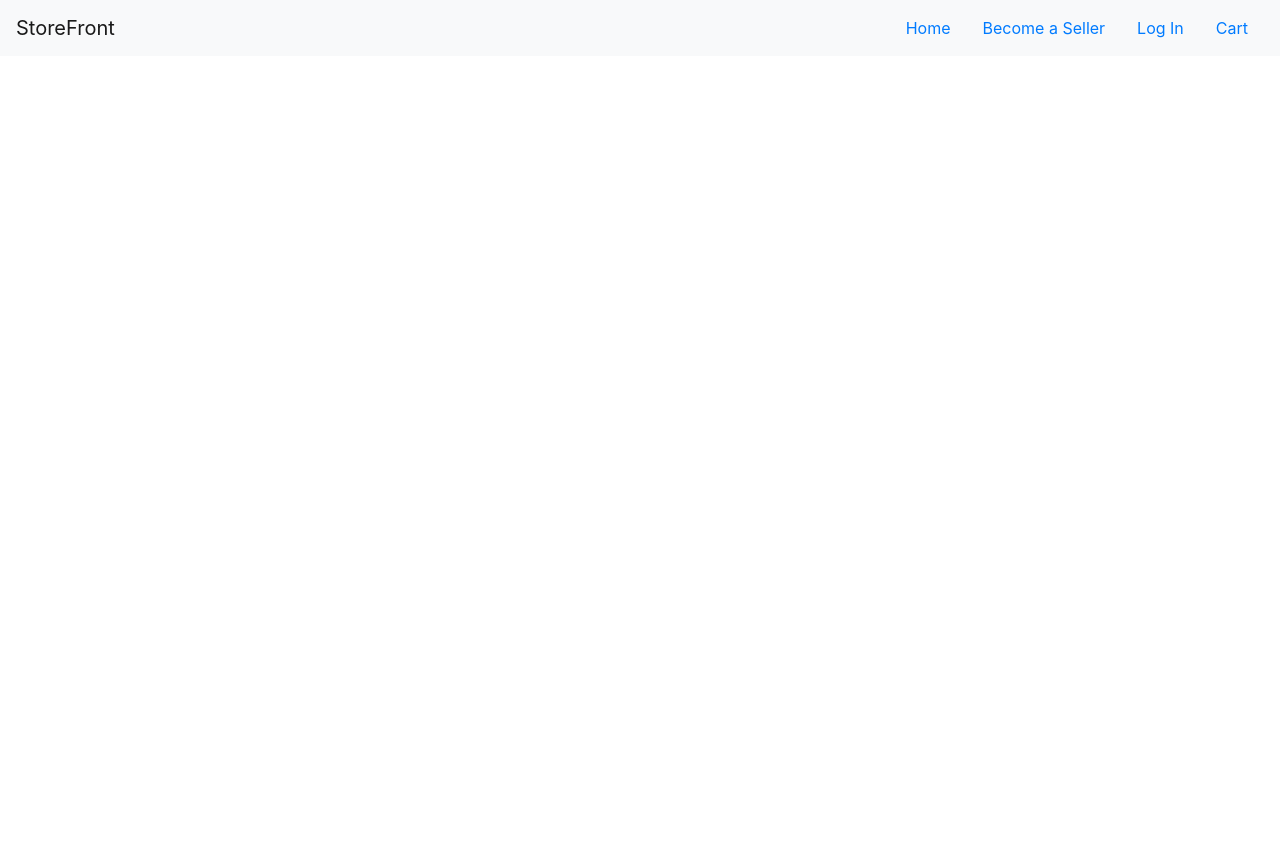
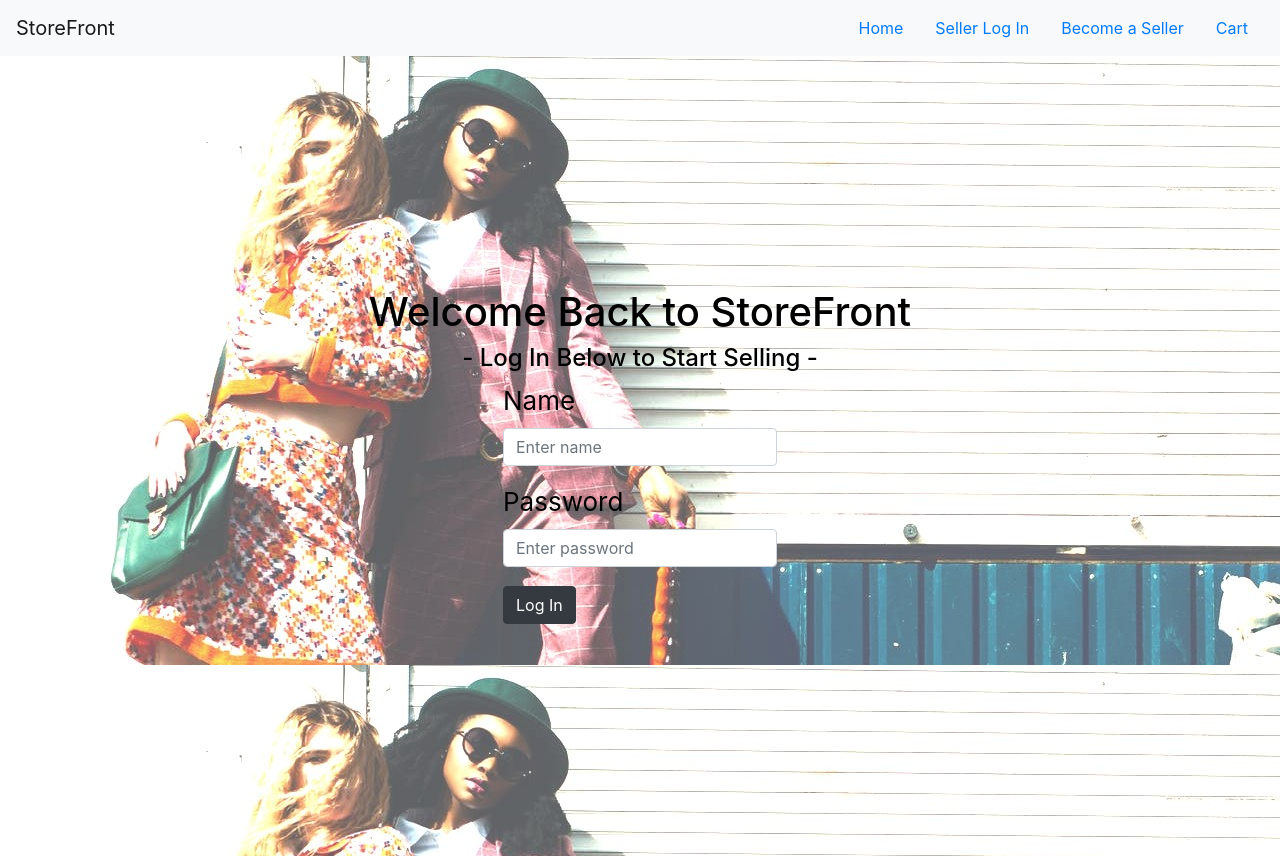
Before and after one commit to ryanmanchester/storefront-frontend, a React (Create React App) app: page /sellers/login in a window 1280 px wide. Before the commit the page ends 800 px from the top, so only its background shows below. Built offline with nearby package versions, Linux system fonts and the light colour scheme.

Commit message:
seller login form designed

```diff
--- a/src/App.js
+++ b/src/App.js
@@ -5,6 +5,7 @@ import Home from './components/Home';
 import MensList from './components/MensList';
 import WomensList from './components/WomensList';
 import SellerSignUp from './components/SellerSignUp';
+import SellerLogin from './components/SellerLogin';
 
 export default class App extends Component {
 
@@ -17,7 +18,8 @@ export default class App extends Component {
           <Route exact path="/" component={Home} />
           <Route exact path="/men" component={MensList} />
           <Route exact path="/women" component={WomensList} />
-          <Route exact path="/signup" component={SellerSignUp} />
+          <Route exact path="/sellers/login" component={SellerLogin} />
+          <Route exact path="/sellers/signup" component={SellerSignUp} />
         </Switch>
       </Router>
 
--- a/src/components/NavigationBar.js
+++ b/src/components/NavigationBar.js
@@ -7,8 +7,8 @@ import { Navbar, Nav } from 'react-bootstrap';
       <Navbar.Brand>StoreFront</Navbar.Brand>
       <Navbar.Collapse className="justify-content-end">
           <Nav.Link  href="/">Home</Nav.Link>
-          <Nav.Link href="/signup">Become a Seller</Nav.Link>
-          <Nav.Link href="/login">Log In </Nav.Link>
+          <Nav.Link href="/sellers/login">Seller Log In</Nav.Link>
+          <Nav.Link href="/sellers/signup">Become a Seller</Nav.Link>
           <Nav.Link href="/cart">Cart</Nav.Link>
       </Navbar.Collapse>
 
--- /dev/null
+++ b/src/components/SellerLogin.js
@@ -0,0 +1,30 @@
+import React from 'react'
+import Form from 'react-bootstrap/Form';
+import { Container, Button, Col } from 'react-bootstrap';
+import HomeHeader from '../styled-components/HomeHeader';
+
+const SellerLogin = () => {
+  return (
+  <HomeHeader>
+    <h1>Welcome Back to StoreFront</h1>
+
+    <h4> - Log In Below to Start Selling - </h4>
+      <Form >
+        <Form.Group controlId="formGroupName">
+          <Form.Label>Name</Form.Label>
+          <Form.Control  name="name" type="text" placeholder="Enter name" />
+        </Form.Group>
+
+        <Form.Group controlId="formGroupPassword">
+          <Form.Label>Password</Form.Label>
+          <Form.Control  name="password" type="password" placeholder="Enter password" />
+        </Form.Group>
+
+        <Button  variant="dark" type="submit">Log In</Button>
+      </Form>
+
+    </HomeHeader>
+  )
+}
+
+export default SellerLogin
--- a/src/components/SellerSignUp.js
+++ b/src/components/SellerSignUp.js
@@ -32,7 +32,7 @@ class SellerSignUp extends Component {
         <Form onSubmit={this.handleOnSubmit}>
           <Form.Group controlId="formGroupName">
             <Form.Label>Name</Form.Label>
-            <Form.Control onChange={this.handleOnChange} name= "name" type="text" placeholder="Enter name" />
+            <Form.Control onChange={this.handleOnChange} name="name" type="text" placeholder="Enter name" />
           </Form.Group>
 
           <Form.Group controlId="formGroupPassword">
```
